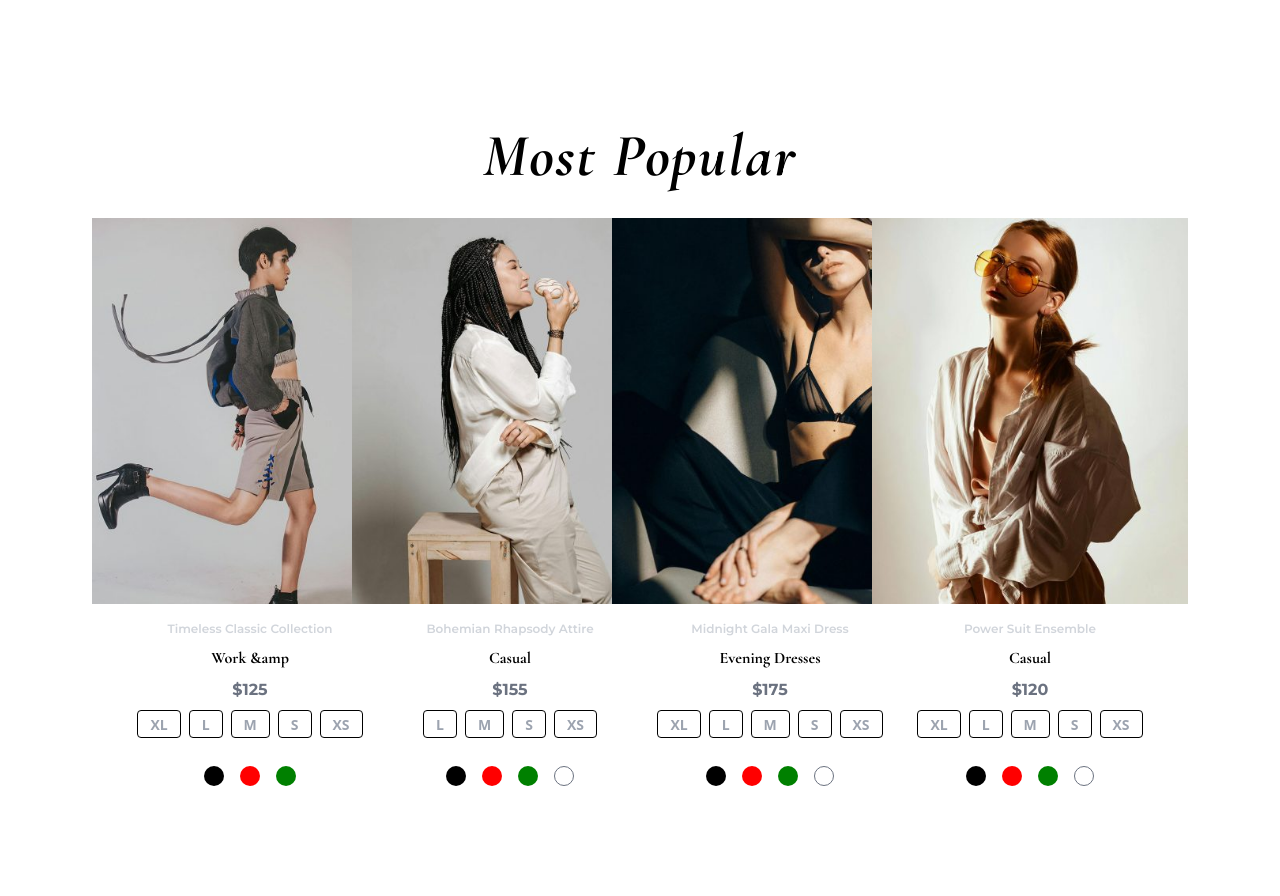
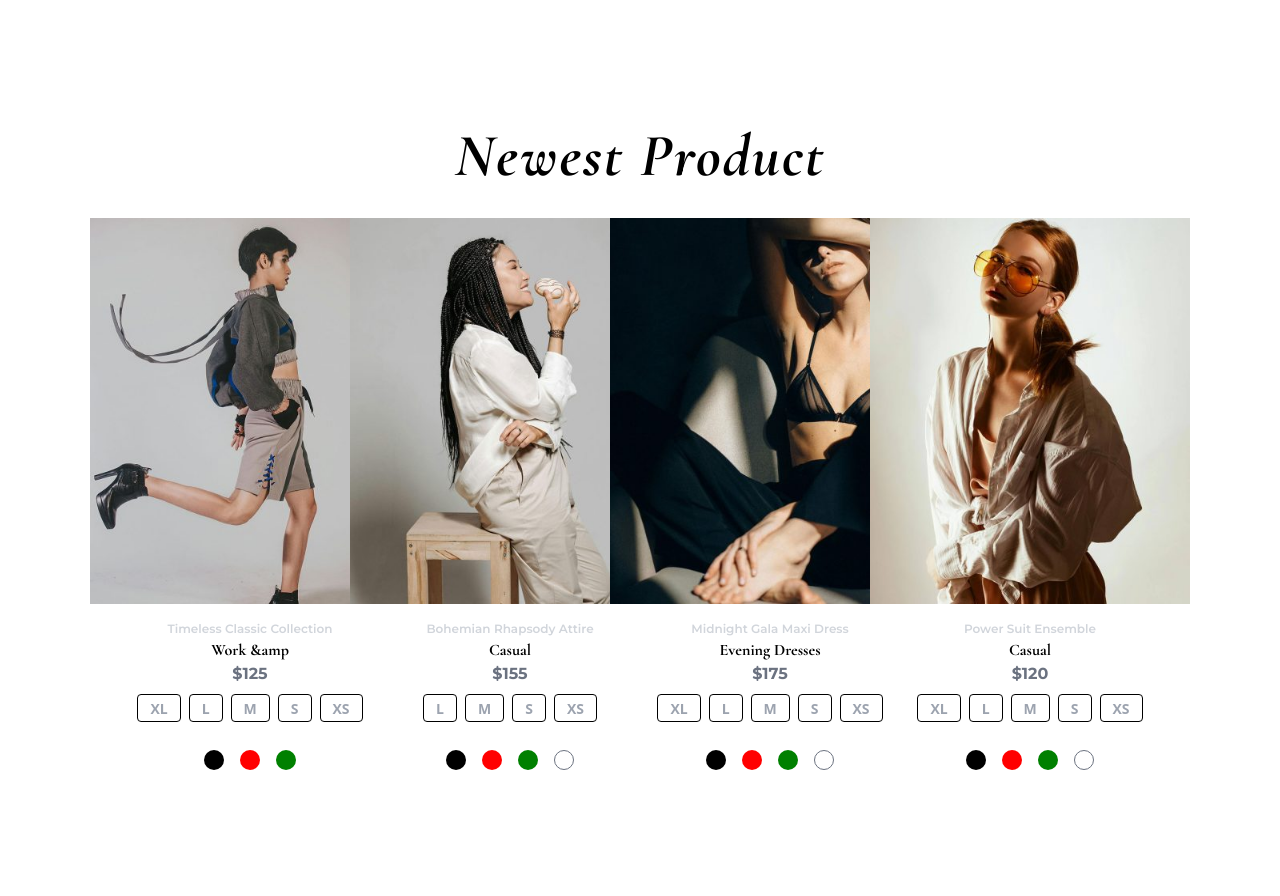
Before and after one commit to djangid63/Femme_Wardrobe_React, a React (Vite) app: page / in a window 1280 px wide. Shown: the part 4342-5238 px from the top of the page. Built offline with nearby package versions, Linux system fonts and the light colour scheme.

Commit message:
Refactor product data structure: remove NewProductData, rename PopularProductData to ProductData, and update imports across components

```diff
--- a/src/Data/NewProductData.js
+++ /dev/null
@@ -1,41 +0,0 @@
-import NewProductImg1 from "../images/NewProductImgs/NewProduct1.jpeg";
-import NewProductImg2 from "../images/NewProductImgs/NewProduct2.jpeg";
-import NewProductImg3 from "../images/NewProductImgs/NewProduct3.jpeg";
-import NewProductImg4 from "../images/NewProductImgs/NewProduct4.jpeg";
-
-const newProductData = [
-  {
-    title: "Work &amp",
-    subtitle: "Timeless Classic Collection",
-    price: 125,
-    img: NewProductImg1,
-    sizes: ["XL", "L", "M", "S", "XS"],
-    colors: ["black", "red", "green"]
-  },
-  {
-    title: "Casual",
-    subtitle: "Bohemian Rhapsody Attire",
-    price: 155,
-    img: NewProductImg2,
-    sizes: ["L", "M", "S", "XS"],
-    colors: ["black", "red", "green", "white"]
-  },
-  {
-    title: "Evening Dresses",
-    subtitle: "Midnight Gala Maxi Dress",
-    price: 175,
-    img: NewProductImg3,
-    sizes: ["XL", "L", "M", "S", "XS"],
-    colors: ["black", "red", "green", "white"]
-  },
-  {
-    title: "Casual",
-    subtitle: "Power Suit Ensemble",
-    price: 120,
-    img: NewProductImg4,
-    sizes: ["XL", "L", "M", "S", "XS"],
-    colors: ["black", "red", "green", "white"]
-  }
-]
-
-export default newProductData;
--- a/src/Data/PopularProductData.js
+++ b/src/Data/ProductData.js
@@ -1,8 +1,11 @@
-
 import ProductImg1 from "../images/PopProductImgs/Product1.jpeg";
 import ProductImg2 from "../images/PopProductImgs/Product2.jpeg";
 import ProductImg3 from "../images/PopProductImgs/Product3.jpeg";
 import ProductImg4 from "../images/PopProductImgs/Product4.jpeg";
+import NewProductImg1 from "../images/NewProductImgs/NewProduct1.jpeg";
+import NewProductImg2 from "../images/NewProductImgs/NewProduct2.jpeg";
+import NewProductImg3 from "../images/NewProductImgs/NewProduct3.jpeg";
+import NewProductImg4 from "../images/NewProductImgs/NewProduct4.jpeg";
 
 const productData = [
   {
@@ -60,6 +63,62 @@ const productData = [
     collection: "Power Suit Collection",
     pricingDetails: "$119.90 - $139.90 & Free Shipping",
     productDetails: "Empower your wardrobe with this power suit ensemble, offering a tailored fit and bold design for a commanding presence."
+  },
+  {
+    id: 5,
+    title: "Work &amp",
+    subtitle: "Timeless Classic Collection",
+    price: 125,
+    img: NewProductImg1,
+    sizes: ["XL", "L", "M", "S", "XS"],
+    colors: ["black", "red", "green"],
+    description: "Home / Work & Office / Timeless Classic Collection",
+    category: "Work & Office",
+    collection: "Timeless Classic Collection",
+    pricingDetails: "$124.90 - $154.90 & Free Shipping",
+    productDetails: "Crafted from soft, breathable fabrics, the relaxed fit provides a carefree silhouette, while thoughtful details add a touch of urban chic. Perfect for creating a professional yet relaxed style."
+  },
+  {
+    id: 6,
+    title: "Casual",
+    subtitle: "Bohemian Rhapsody Attire",
+    price: 155,
+    img: NewProductImg2,
+    sizes: ["L", "M", "S", "XS"],
+    colors: ["black", "red", "green", "white"],
+    description: "Home / Casual Wear / Bohemian Rhapsody Attire",
+    category: "Casual Wear",
+    collection: "Bohemian Rhapsody",
+    pricingDetails: "$154.90 - $174.90 & Free Shipping",
+    productDetails: "This collection blends carefree bohemian vibes with a modern twist, making it perfect for casual outings and relaxed gatherings."
+  },
+  {
+    id: 7,
+    title: "Evening Dresses",
+    subtitle: "Midnight Gala Maxi Dress",
+    price: 175,
+    img: NewProductImg3,
+    sizes: ["XL", "L", "M", "S", "XS"],
+    colors: ["black", "red", "green", "white"],
+    description: "Home / Evening Wear / Midnight Gala Maxi Dress",
+    category: "Evening Wear",
+    collection: "Midnight Gala",
+    pricingDetails: "$174.90 - $194.90 & Free Shipping",
+    productDetails: "Elevate your evening with this elegant maxi dress, designed for sophisticated occasions and midnight celebrations."
+  },
+  {
+    id: 8,
+    title: "Casual",
+    subtitle: "Power Suit Ensemble",
+    price: 120,
+    img: NewProductImg4,
+    sizes: ["XL", "L", "M", "S", "XS"],
+    colors: ["black", "red", "green", "white"],
+    description: "Home / Office Wear / Power Suit Ensemble",
+    category: "Office Wear",
+    collection: "Power Suit Collection",
+    pricingDetails: "$119.90 - $139.90 & Free Shipping",
+    productDetails: "Empower your wardrobe with this power suit ensemble, offering a tailored fit and bold design for a commanding presence."
   }
 ]
 
--- a/src/Pages/HomePage.jsx
+++ b/src/Pages/HomePage.jsx
@@ -1,6 +1,5 @@
 import React from 'react'
-import PopularProductData from "../Data/PopularProductData.js";
-import newProductData from "../Data/NewProductData.js";
+import PopularProductData from "../Data/ProductData.js";
 import HeroSection from "../components/HeroSection/HeroSection.jsx";
 import ProductCard1 from "../components/ProductSection/PopularProduct.jsx";
 import BagSection from "../components/ProductSection/BagSection.jsx";
@@ -12,15 +11,19 @@ import FeaturesSection from "../components/ReviewSection/featuresSection.jsx";
 import ExploreSection from "../components/ExploreSection/ExploreSection.jsx";
 import FooterSection from "../components/ExploreSection/FotterSection.jsx";
 
+const popularProductData = PopularProductData.filter((data) => data.id <= 4);
+console.log(popularProductData);
+const NewProductData = PopularProductData.filter((data) => data.id > 4);
+console.log(NewProductData);
 const HomePages = () => {
   return (
     <div className='overflow-x-hidden'>
       <HeroSection />
-      <ProductCard1 productData={PopularProductData} />
+      <ProductCard1 productData={popularProductData} />
       <BagSection />
       <BlazerSection />
       <ReinventedSection />
-      <NewProductCard newProductData={newProductData} />
+      <NewProductCard newProductData={NewProductData} />
       <ReviewSection />
       <FeaturesSection />
       <ExploreSection />
--- a/src/Pages/ProductDetails.jsx
+++ b/src/Pages/ProductDetails.jsx
@@ -1,10 +1,9 @@
 import React from 'react'
 import NavBar from '../components/HeroSection/NavBar'
 import FooterSection from '../components/ExploreSection/FotterSection'
-import ProductBigImg1 from '../images/PopProductImgs/ProductBig2.jpeg'
 import { useState } from 'react';
 import { useParams } from 'react-router-dom';
-import productData from '../Data/PopularProductData';
+import productData from '../Data/ProductData';
 
 const productDetails = () => {
   const { id } = useParams();
--- a/src/components/ProductSection/NewProductCard.jsx
+++ b/src/components/ProductSection/NewProductCard.jsx
@@ -1,5 +1,6 @@
 import React from 'react'
 import { useState } from 'react'
+import { Link } from 'react-router-dom';
 const NewProductCard = ({ newProductData }) => {
   const [products, setProducts] = useState(newProductData);
 
@@ -20,19 +21,22 @@ const NewProductCard = ({ newProductData }) => {
   return (
     <div className="w-[100%] h-[100%] lg:px-32 py-32 bg-white">
       <div className="text-4xl md:text-6xl font-bold text-center font-mainHead italic capitalize tracking-[2px]">
-        Most Popular
+        Newest Product
       </div>
       <div className="grid lg:grid-cols-4 md:grid-cols-2 sm:grid-cols-1 gap-4">
         {products.map((product, index) => (
           <div key={index}>
             <div className="flex justify-center">
+              <Link to={`/product-details/${product.id}`}>
                 <img
                   className="max-w-96 h-auto md:w-[320px] md:h-[386px] mt-8 mb-4"
                   src={product.img}
                   alt={product.title}
                 />
+              </Link>
             </div>
             <div className="w-[100%] flex flex-col gap-2 text-center">
+              <Link to={`/product-details/${product.id}`}>
                 <p className="font-mont text-gray-300 font-semibold text-[12px]">
                   {product.subtitle}
                 </p>
@@ -42,6 +46,7 @@ const NewProductCard = ({ newProductData }) => {
                 <p className="font-mont text-gray-500 font-bold text-[16px]">
                   ${product.price}
                 </p>
+              </Link>
               <div className="flex items-center justify-center gap-2 mb-5">
                 {product.sizes.map((size, sizeIndex) => (
                   <button
```
Lines whose indentation alone changed are shown as unchanged.
